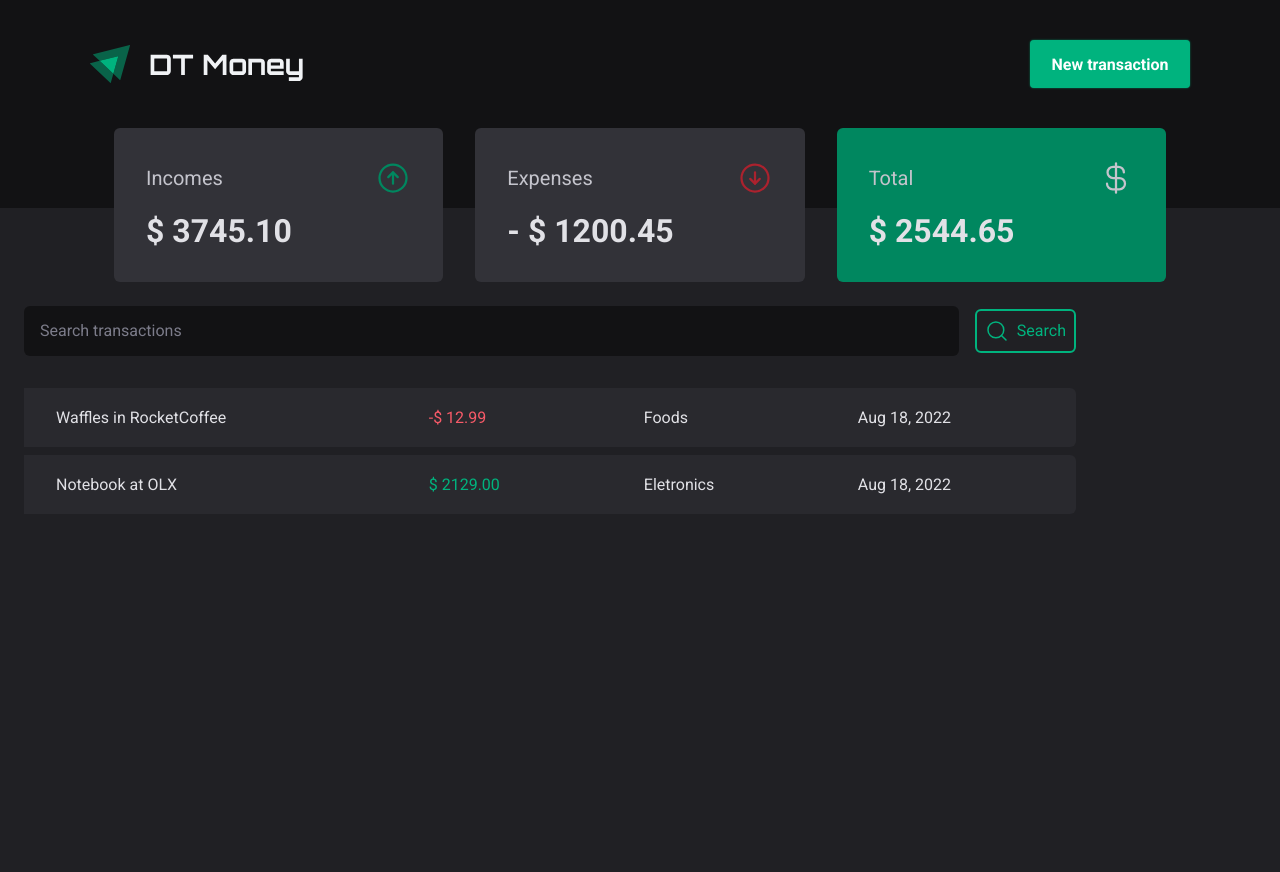
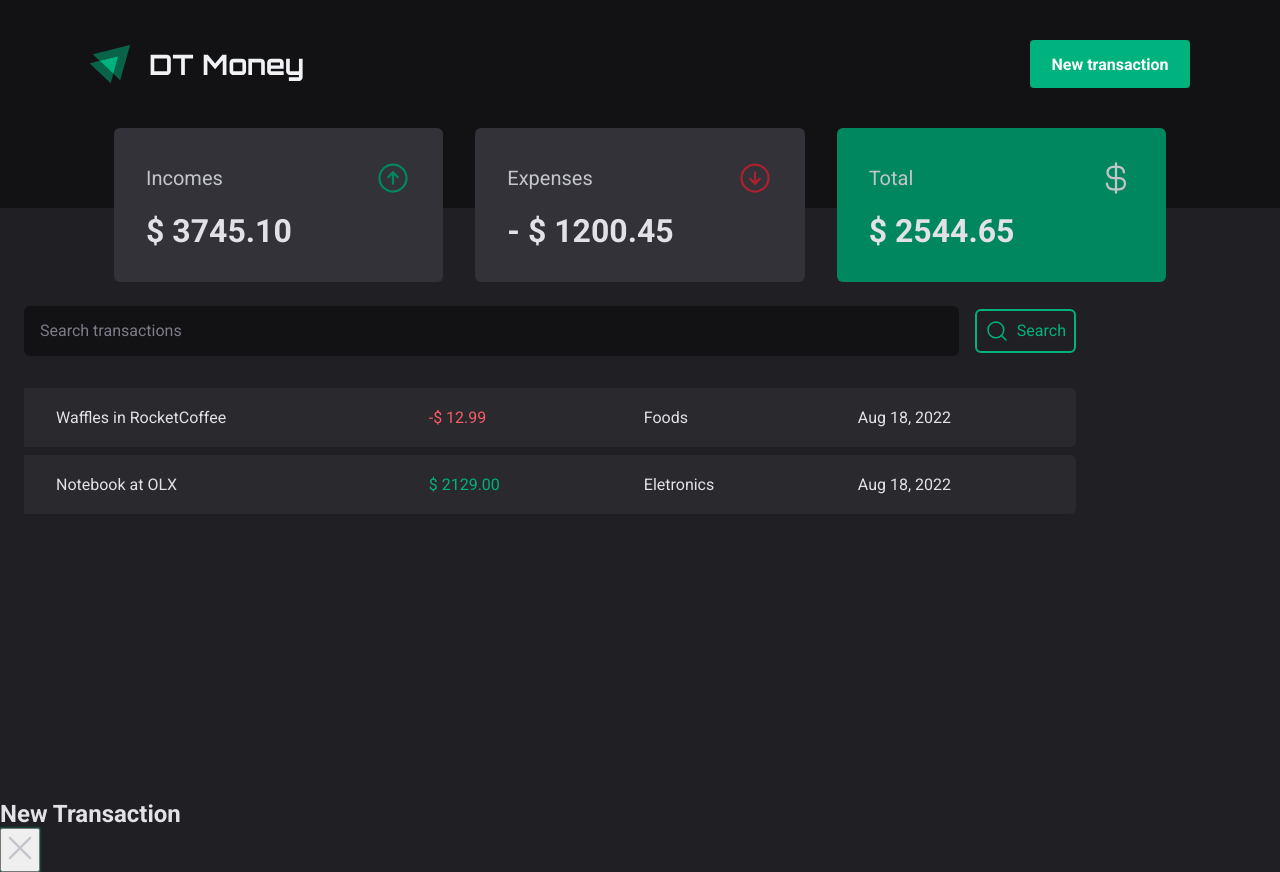
Before and after one commit to ssdev-95/ignite-2022-module-03-dt-money, a React (Vite) app: page / in a window 1280 px wide. Both pictures are taken after a click on the button "New transaction". Before the commit the page ends 800 px from the top, so only its background shows below. Built offline with nearby package versions, Linux system fonts and the light colour scheme.

Commit message:
update: adds modal component

```diff
--- a/package.json
+++ b/package.json
@@ -9,6 +9,7 @@
     "preview": "vite preview"
   },
   "dependencies": {
+    "@radix-ui/react-dialog": "^1.0.0",
     "phosphor-react": "^1.4.1",
     "react": "^18.2.0",
     "react-dom": "^18.2.0",
--- a/src/components/header/index.tsx
+++ b/src/components/header/index.tsx
@@ -1,6 +1,6 @@
 import { useTheme } from 'styled-components'
 import { PlusCircle } from 'phosphor-react'
-
+import { Modal } from '../modal'
 import LogoIcon from '../../assets/logo.svg'
 import { Basis, Button } from './styles'
 
@@ -10,7 +10,11 @@ export function Header() {
   return (
 	  <Basis>
 		  <nav>
-		  <img src={LogoIcon} alt="An arrow like icon with the words dt money." />
+  		  <img
+  			  src={LogoIcon}
+  			  alt="An arrow like icon with the words dt money."
+  			/>
+  			<Modal>
 				  <Button>
 					  <PlusCircle
 						  className="svg"
@@ -19,6 +23,7 @@ export function Header() {
   					/>
 					  <span>New transaction</span>
   				</Button>
+  			</Modal>
 			</nav>
 		</Basis>
 	)
--- /dev/null
+++ b/src/components/modal/index.tsx
@@ -0,0 +1,38 @@
+import { ReactNode } from 'react'
+import { useTheme } from 'styled-components'
+import * as Dialog from '@radix-ui/react-dialog'
+import { X as IconX } from 'phosphor-react'
+//import { ModalContainer } from './styles'
+
+type ModalProps = {
+  children:ReactNode
+}
+
+export function Modal( {children }: ModalProps) {
+  const theme = useTheme()
+
+  return (
+		<Dialog.Root>
+		  <Dialog.Trigger asChild>
+			  {children}
+		  </Dialog.Trigger>
+
+			<Dialog.Portal>
+			  <Dialog.Overlay />
+
+				<Dialog.Content>
+				  <Dialog.Title>
+					  New Transaction
+					</Dialog.Title>
+
+					<Dialog.Close>
+					  <IconX
+						  size={36}
+							color={theme['gray-300']}
+						/>
+					</Dialog.Close>
+				</Dialog.Content>
+			</Dialog.Portal>
+		</Dialog.Root>
+	)
+}
--- /dev/null
+++ b/src/components/modal/styles.ts
@@ -0,0 +1,5 @@
+import styled from 'styled-components'
+
+export const ModalOverlay = styled.div``
+
+export const ModalContainer= styled.div``
```
Also changed, not shown: 1 other file (tests, documents, lock files or other folders). Lines whose indentation alone changed are shown as unchanged.
